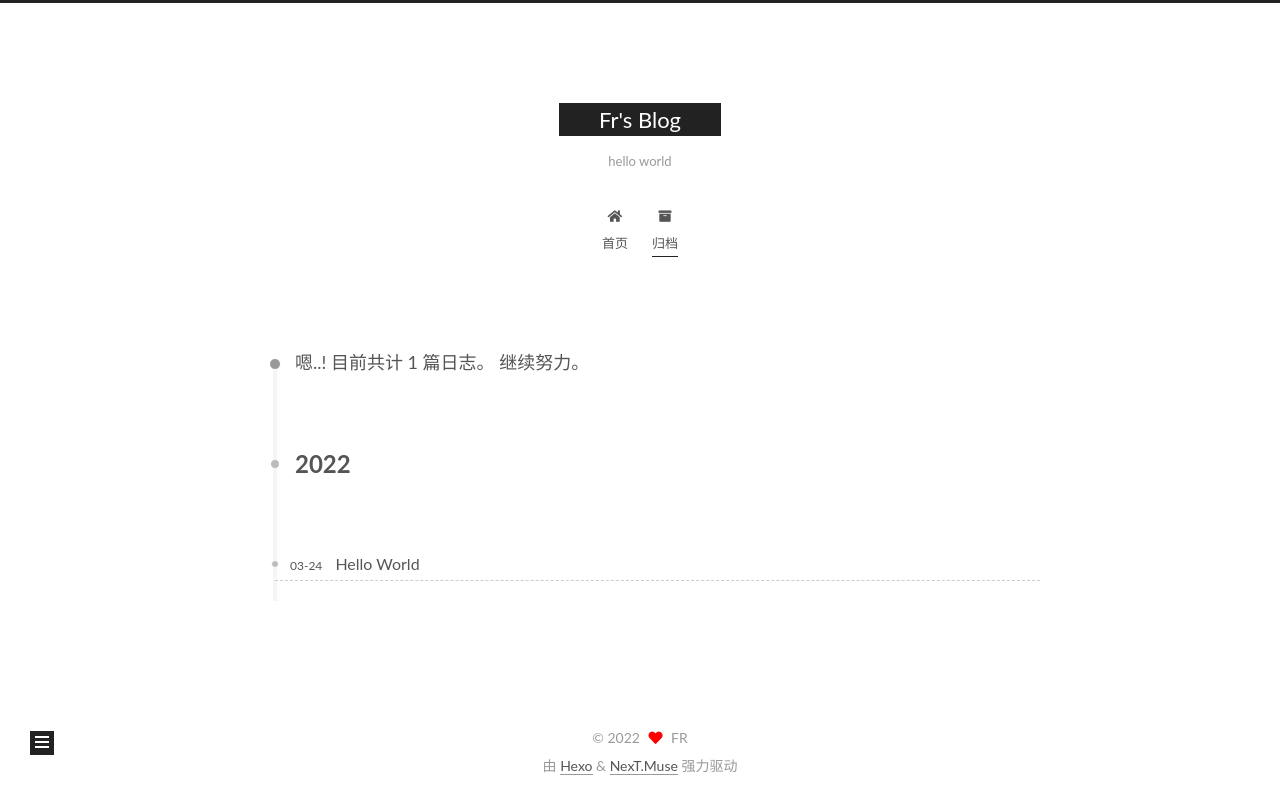
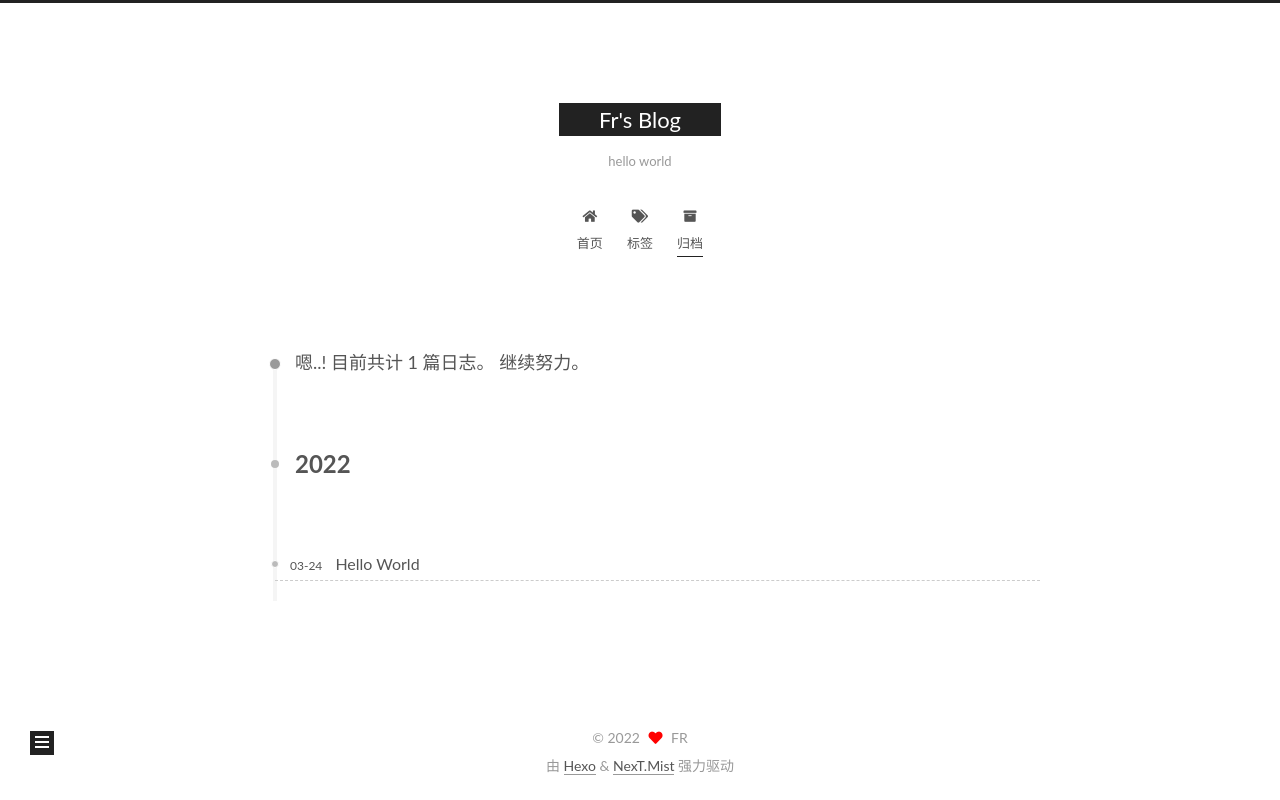
Before and after one commit to frui85/frui85.github.io, a plain HTML site: page archives/index.html in a window 1280 px wide. Drawn offline with Linux system fonts and the light colour scheme.

Commit message:
Site updated: 2022-03-25 09:38:35

```diff
--- a/archives/index.html
+++ b/archives/index.html
@@ -17,7 +17,7 @@
 
 <script id="hexo-configurations">
     var NexT = window.NexT || {};
-    var CONFIG = {"hostname":"frui85.github.io","root":"/","scheme":"Muse","version":"7.8.0","exturl":false,"sidebar":{"position":"left","display":"post","padding":18,"offset":12,"onmobile":false},"copycode":{"enable":false,"show_result":false,"style":null},"back2top":{"enable":true,"sidebar":false,"scrollpercent":false},"bookmark":{"enable":false,"color":"#222","save":"auto"},"fancybox":false,"mediumzoom":false,"lazyload":false,"pangu":false,"comments":{"style":"tabs","active":null,"storage":true,"lazyload":false,"nav":null},"algolia":{"hits":{"per_page":10},"labels":{"input_placeholder":"Search for Posts","hits_empty":"We didn't find any results for the search: ${query}","hits_stats":"${hits} results found in ${time} ms"}},"localsearch":{"enable":false,"trigger":"auto","top_n_per_article":1,"unescape":false,"preload":false},"motion":{"enable":true,"async":false,"transition":{"post_block":"fadeIn","post_header":"slideDownIn","post_body":"slideDownIn","coll_header":"slideLeftIn","sidebar":"slideUpIn"}}};
+    var CONFIG = {"hostname":"frui85.github.io","root":"/","scheme":"Mist","version":"7.8.0","exturl":false,"sidebar":{"position":"left","display":"post","padding":18,"offset":12,"onmobile":false},"copycode":{"enable":false,"show_result":false,"style":null},"back2top":{"enable":true,"sidebar":false,"scrollpercent":false},"bookmark":{"enable":false,"color":"#222","save":"auto"},"fancybox":false,"mediumzoom":false,"lazyload":false,"pangu":false,"comments":{"style":"tabs","active":null,"storage":true,"lazyload":false,"nav":null},"algolia":{"hits":{"per_page":10},"labels":{"input_placeholder":"Search for Posts","hits_empty":"We didn't find any results for the search: ${query}","hits_stats":"${hits} results found in ${time} ms"}},"localsearch":{"enable":false,"trigger":"auto","top_n_per_article":1,"unescape":false,"preload":false},"motion":{"enable":true,"async":false,"transition":{"post_block":"fadeIn","post_header":"slideDownIn","post_body":"slideDownIn","coll_header":"slideLeftIn","sidebar":"slideUpIn"}}};
   </script>
 
   <meta name="description" content="blog">
@@ -114,6 +114,11 @@
         <li class="menu-item menu-item-home">
 
     <a href="/" rel="section"><i class="fa fa-home fa-fw"></i>首页</a>
+
+  </li>
+        <li class="menu-item menu-item-tags">
+
+    <a href="/tags/" rel="section"><i class="fa fa-tags fa-fw"></i>标签</a>
 
   </li>
         <li class="menu-item menu-item-archives">
@@ -285,7 +290,7 @@
   </span>
   <span class="author" itemprop="copyrightHolder">FR</span>
 </div>
-  <div class="powered-by">由 <a href="https://hexo.io/" class="theme-link" rel="noopener" target="_blank">Hexo</a> & <a href="https://muse.theme-next.org/" class="theme-link" rel="noopener" target="_blank">NexT.Muse</a> 强力驱动
+  <div class="powered-by">由 <a href="https://hexo.io/" class="theme-link" rel="noopener" target="_blank">Hexo</a> & <a href="https://mist.theme-next.org/" class="theme-link" rel="noopener" target="_blank">NexT.Mist</a> 强力驱动
   </div>
 
 
```
Also changed, not shown: 2022/03/24/hello-world/index.html (+7 -2 lines), archives/2022/03/index.html (+7 -2 lines), archives/2022/index.html (+7 -2 lines), index.html (+7 -2 lines).
